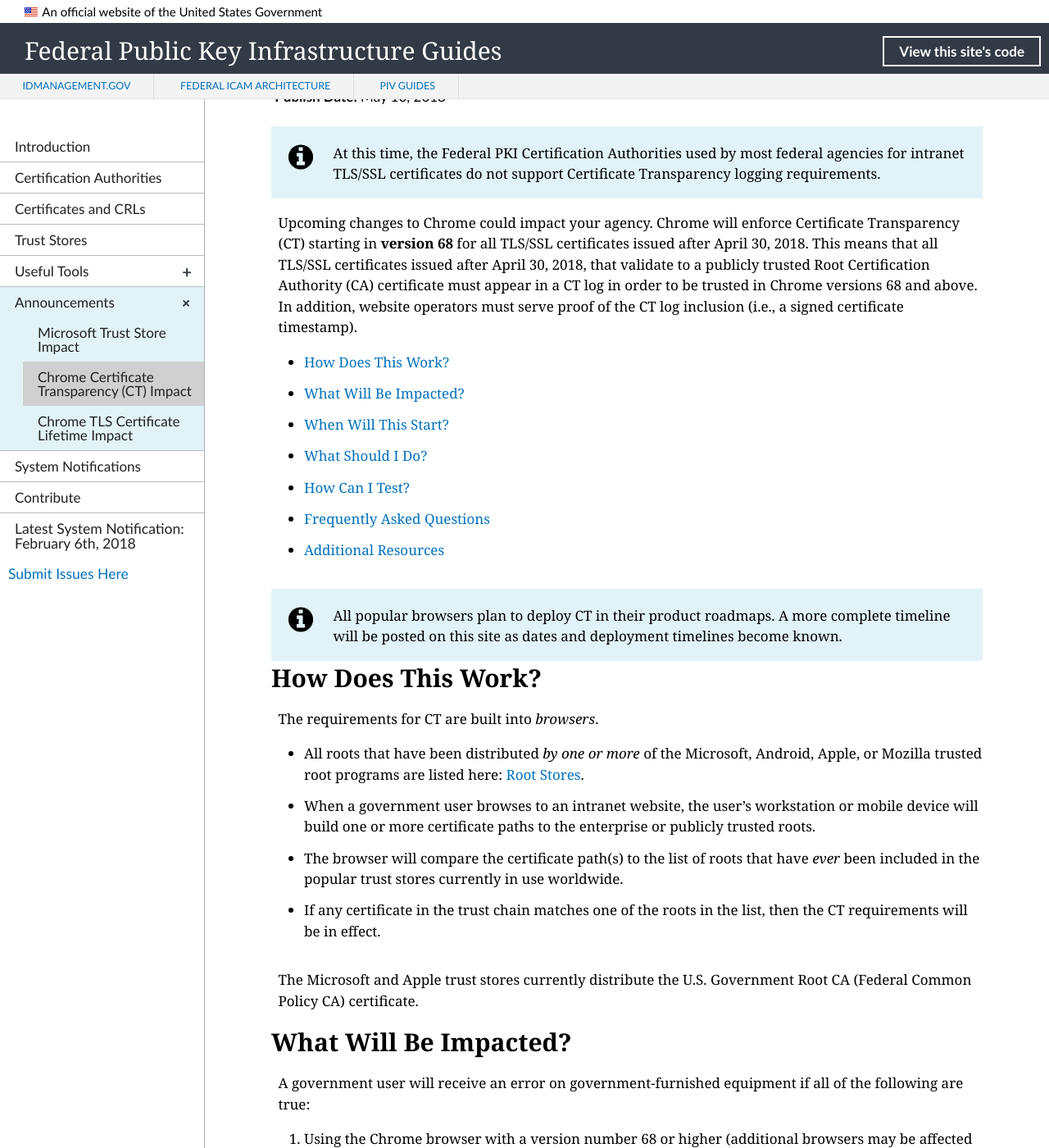
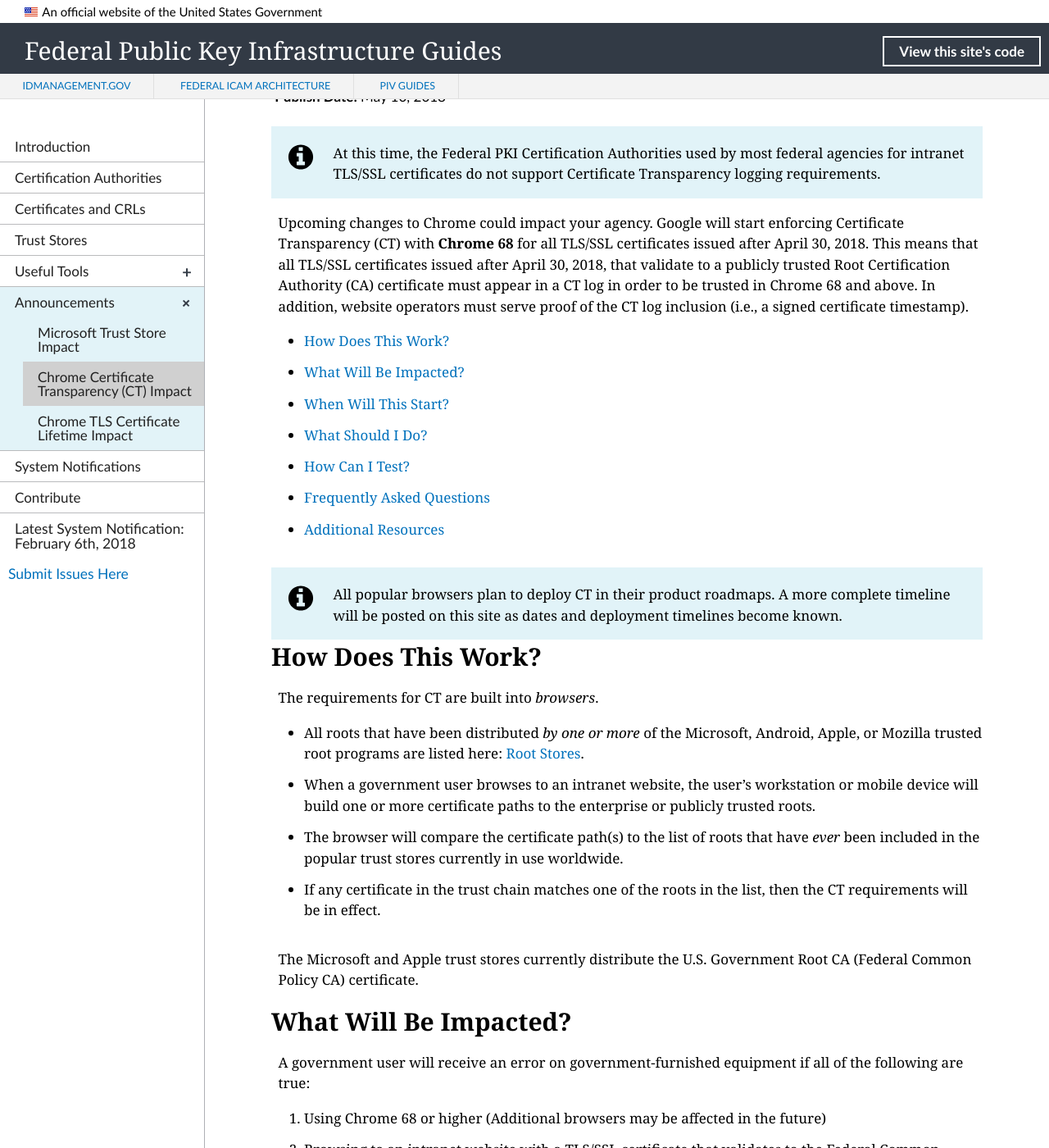
Before and after one commit to GSA/fpki-guides, a Jekyll site: the page built from _announcements/02_google_ct.md, in a window 1280 px wide and 1400 px high, scrolled down 194 px. Shown: the whole window at 82% size. Built offline with Jekyll 4.4.1, drawn with Linux system fonts in a browser that asks for light colours; nearby versions of some CDN libraries; library files that are not in the unit come from our copies; some of the changed text lies outside the part shown.

Commit message:
Update 02_google_ct.md
Editorial

```diff
--- a/_announcements/02_google_ct.md
+++ b/_announcements/02_google_ct.md
@@ -5,12 +5,12 @@ title: Chrome Certificate Transparency Requirements
 pubDate: May 10, 2018
 collection: announcements
 permalink: announcements/chromect/
-description:  Upcoming changes to Chrome could affect your agency. This change requires all TLS/SSL certificates to appear in a CT log when they validate to a Root CA certificate distributed through an Operating System (OS) trust store. The Microsoft and Apple Trust Stores currently distribute the U.S. Government Root CA (Federal Common Policy CA) certificate. This change will take effect starting in **Chrome version 68** and will affect any TLS/SSL certificate issued after **April 30, 2018.**<br><br>
+description:  Upcoming changes to Chrome could affect your agency. This change requires all TLS/SSL certificates to appear in a CT log when they validate to a Root CA certificate distributed through an Operating System (OS) trust store. The Microsoft and Apple Trust Stores currently distribute the U.S. Government Root CA (Federal Common Policy CA) certificate. This change will take effect starting with **Chrome 68** and will affect any TLS/SSL certificate issued after **April 30, 2018.**<br><br>
 ---
 
 {% include alert-info.html content="At this time, the Federal PKI Certification Authorities used by most federal agencies for intranet TLS/SSL certificates do not support Certificate Transparency logging requirements." %}
 
-Upcoming changes to Chrome could impact your agency. Chrome will enforce Certificate Transparency (CT) starting in **version 68** for all TLS/SSL certificates issued after April 30, 2018. This means that all TLS/SSL certificates issued after April 30, 2018, that validate to a publicly trusted Root Certification Authority (CA) certificate must appear in a CT log in order to be trusted in Chrome versions 68 and above. In addition, website operators must serve proof of the CT log inclusion (i.e., a signed certificate timestamp).
+Upcoming changes to Chrome could impact your agency. Google will start enforcing Certificate Transparency (CT) with **Chrome 68** for all TLS/SSL certificates issued after April 30, 2018. This means that all TLS/SSL certificates issued after April 30, 2018, that validate to a publicly trusted Root Certification Authority (CA) certificate must appear in a CT log in order to be trusted in Chrome 68 and above. In addition, website operators must serve proof of the CT log inclusion (i.e., a signed certificate timestamp).
 
 - [How Does This Work?](#how-does-this-work)
 - [What Will Be Impacted?](#what-will-be-impacted)
@@ -37,16 +37,16 @@ The Microsoft and Apple trust stores currently distribute the U.S. Government Ro
 
 A government user will receive an error on government-furnished equipment if all of the following are true:
 
-1. Using the Chrome browser with a version number 68 or higher (additional browsers may be affected in the future)
+1. Using Chrome 68 or higher (Additional browsers may be affected in the future)
 2. Browsing to an intranet website with a TLS/SSL certificate that validates to the Federal Common Policy CA
 3. The TLS/SSL certificate was issued after **April 30, 2018**
 
 ![Chrome Error Screen]({{site.baseurl}}/img/google_ct_hot_topic_error.png){:style="width:55%;float:center;"}
 
 ## When Will This Start?
-Google has announced that enforcement will start in Chrome version 68. Estimated release dates are listed below.
-- Chrome 68 Beta, target release approximately June 7, 2018
-- Chrome 68 Stable, target release approximately July 24, 2018
+Google will enforce CT starting with Chrome 68. _Estimated_ release dates are:
+- Chrome 68 Beta:  June 7, 2018
+- Chrome 68 Stable:  July 24, 2018
 
 ## What Should I Do?
 The Federal PKI community has notified the Microsoft Trusted Root Program to remove the trust for TLS/SSL from the globally distributed Federal Common Policy CA.
@@ -60,7 +60,7 @@ Please see [Disable CT Enforcement for Government-Furnished Equipment](#disable-
 
 
 ### Disable CT Enforcement for Government-Furnished Equipment
-{% include alert-info.html content="Two options are outlined in this section. Additional options may become available in future releases of Chrome. We will post more information as we update the procedures. Please check the GitHub Issues in the GSA's fpki-guides Playbook repository for any in-progress discussions." %}
+{% include alert-info.html content="Two options are outlined in this section. Additional options may become available in future releases of Chrome. We will post more information as we update the procedures. Please also check the GitHub Issues in the GSA FPKI-Guides repository for any in-progress discussions." %}
 
 #### Option 1:&nbsp;&nbsp;Disable CT Enforcement for "Legacy" CAs (Recommended Configuration)
 
```
Also changed, not shown: other parts of _announcements/02_google_ct.md (+1 -1 lines).
